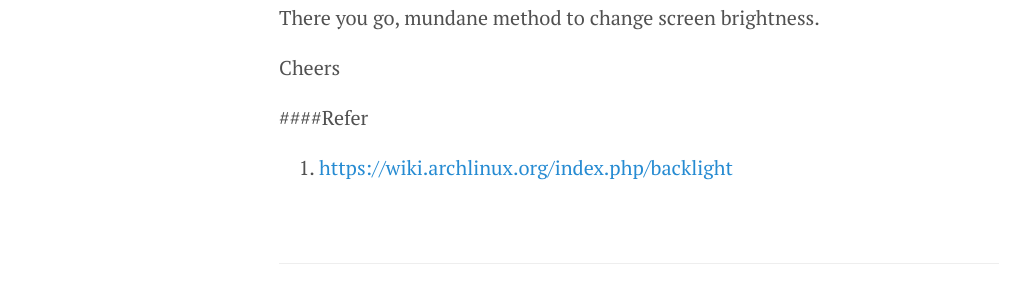
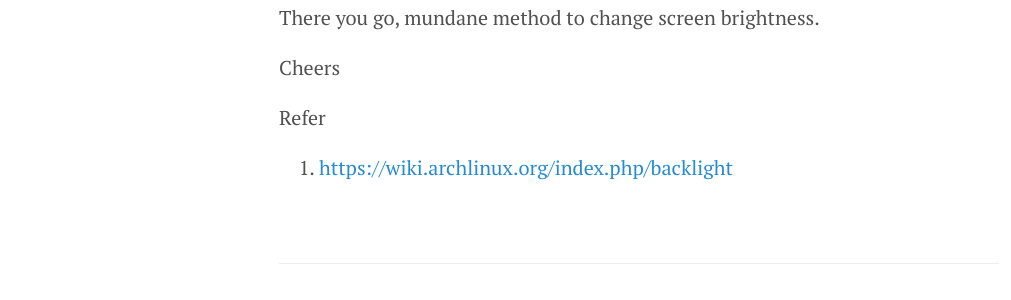
Before and after one commit to venkateshshukla/venkateshshukla.github.io, a Jekyll site: the page built from _posts/2016-05-16-archlinux-brighten-up.markdown, in a window 1280 px wide. Shown: the part 981-1281 px from the top of the page, without its empty margins (1-1012 px from the left). Built offline with Jekyll 4.4.1, drawn with Linux system fonts in a browser that asks for light colours.

Commit message:
Removed Heading typo
Signed-off-by: Venkatesh Shukla <venkatesh.shukla.eee11@iitbhu.ac.in>

```diff
--- a/_posts/2016-05-16-archlinux-brighten-up.markdown
+++ b/_posts/2016-05-16-archlinux-brighten-up.markdown
@@ -32,6 +32,7 @@ There you go, mundane method to change screen brightness.
 
 Cheers
 
-####Refer
+
+Refer
 
 1. [https://wiki.archlinux.org/index.php/backlight](https://wiki.archlinux.org/index.php/backlight)
```
